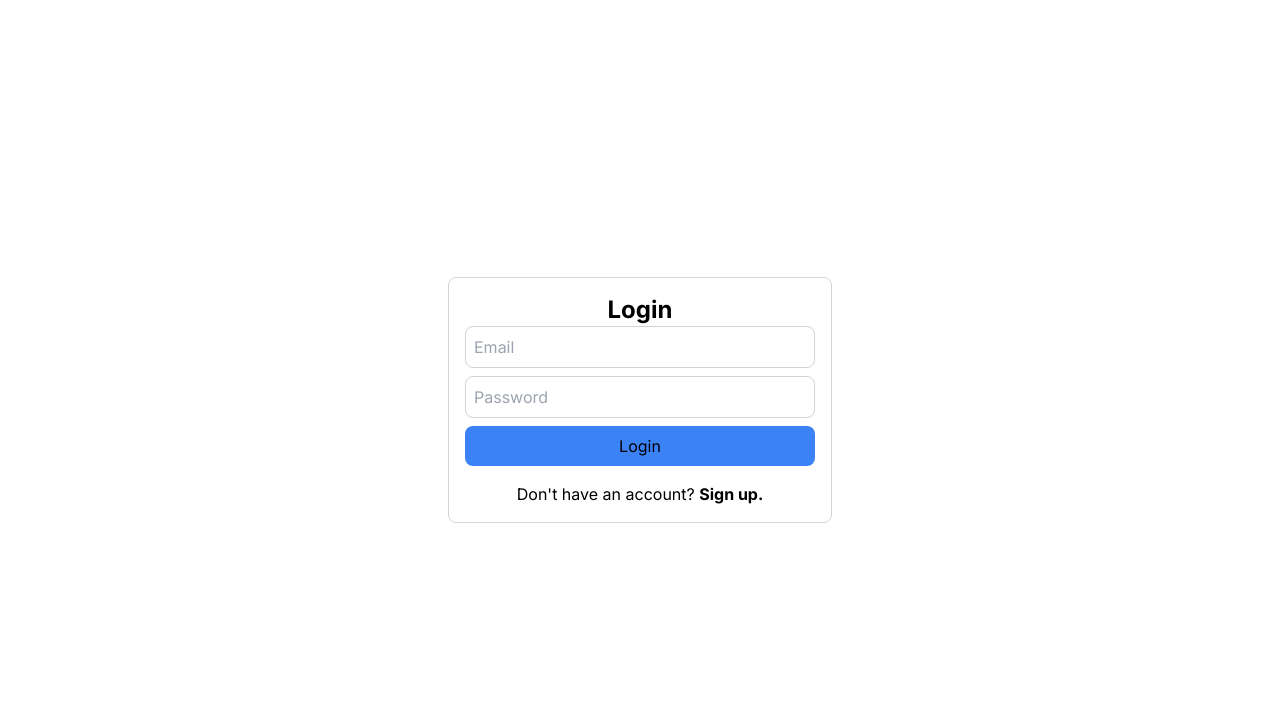
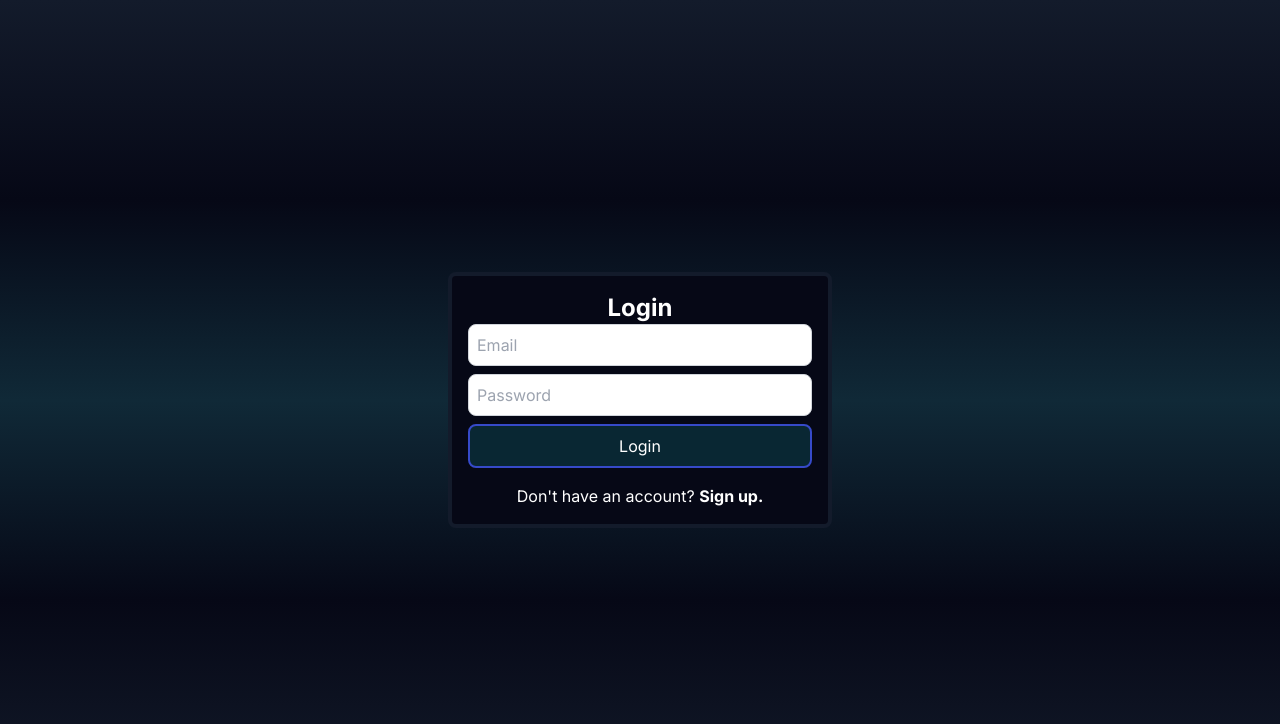
Before and after one commit to na2099/AI-Customer-Support, a Next.js app: page /login in a window 1280 px wide. Shown: the top 724 px of the page. Built offline with nearby package versions, Linux system fonts and the light colour scheme.

Commit message:
Login and Reg UX / UI

```diff
--- a/src/app/login/page.tsx
+++ b/src/app/login/page.tsx
@@ -25,12 +25,20 @@ const LoginPage = () => {
   };
 
   return (
-    <div className="w-screen h-screen flex justify-center items-center">
+    <div className="w-screen h-screen flex justify-center items-center"
+      style = {{
+        backgroundColor: '#131b2b',
+        background: 'linear-gradient(to top, #131b2b, #060816, #102937, #060816, #131b2b)'
+      }}>
       <form
         className="w-96 p-4 border border-gray-300 rounded-lg"
         onSubmit={handleLogin}
+        style = {{
+          backgroundColor: "#060816",
+          border: "4px solid #131b2b"
+        }}
       >
-        <h1 className="text-2xl font-bold text-center">Login</h1>
+        <h1 className="text-2xl font-bold text-center text-white">Login</h1>
         <input
           type="email"
           placeholder="Email"
@@ -46,10 +54,15 @@ const LoginPage = () => {
           onChange={(e) => setPassword(e.target.value)}
         />
         {error && <p className="text-red-500 mb-4">{error}</p>}
-        <button type="submit" className="w-full p-2 bg-blue-500 rounded-lg">
+        <button type="submit" className="w-full p-2 bg-blue-500 rounded-lg"
+          style={{ backgroundColor: '#092733',
+            borderRadius: '8px',
+            border: '2px solid #364ac9',
+            color: 'white'
+          }}>
           Login
         </button>
-        <div className="mt-4 text-center">
+        <div className="mt-4 text-center text-white">
           <Link href="/register">
             Don&apos;t have an account?{" "}
             <span className="font-bold">Sign up.</span>
--- a/src/app/register/page.tsx
+++ b/src/app/register/page.tsx
@@ -25,12 +25,20 @@ const RegisterPage = () => {
   };
 
   return (
-    <div className="w-screen h-screen flex justify-center items-center">
+    <div className="w-screen h-screen flex justify-center items-center"
+      style = {{
+        backgroundColor: '#131b2b',
+        background: 'linear-gradient(to top, #131b2b, #060816, #102937, #060816, #131b2b)'
+      }}>
       <form
         className="flex flex-col w-96 p-4 border border-gray-300 rounded-lg"
         onSubmit={handleRegister}
+        style = {{
+          backgroundColor: "#060816",
+          border: "4px solid #131b2b"
+        }}
       >
-        <h1 className="text-2xl font-bold text-center">Register</h1>
+        <h1 className="text-2xl font-bold text-center text-white">Register</h1>
         <input
           type="email"
           placeholder="Enter your email"
@@ -46,10 +54,14 @@ const RegisterPage = () => {
           onChange={(e) => setPassword(e.target.value)}
         />
         {error && <p className="text-red-500 mb-4">{error}</p>}
-        <button type="submit" className="w-full p-2 bg-blue-500 rounded-lg">
-          Register
+        <button type="submit" className="w-full p-2 bg-blue-500 rounded-lg"
+          style={{ backgroundColor: '#092733',
+            borderRadius: '8px',
+            border: '2px solid #364ac9',
+            color: 'white'}}>
+            Register
         </button>
-        <div className="mt-4 text-center">
+        <div className="mt-4 text-center text-white">
           <Link href="/login">
             Already have an account? <span className="font-bold">Sign in.</span>
           </Link>
```
